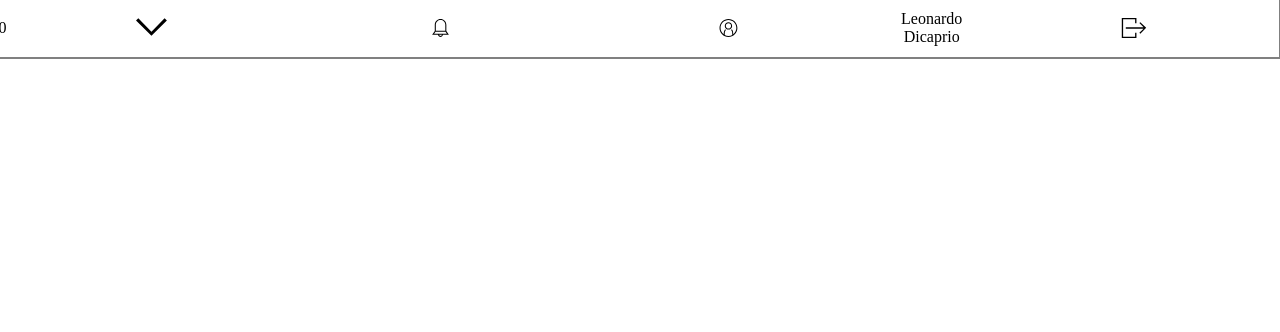
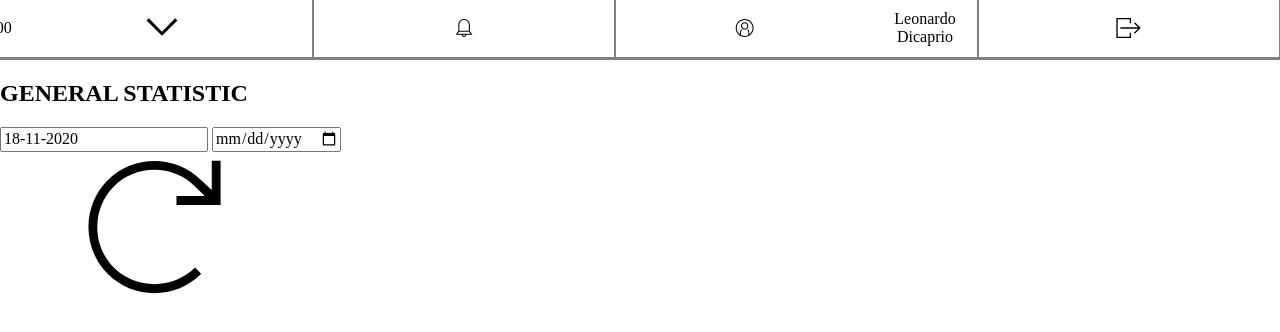
Before and after one commit to CarycaOlga/Project-individual, a website: page index.html in a window 1280 px wide. Drawn offline with Linux system fonts and the light colour scheme.

Commit message:
code navbar

```diff
--- a/index.html
+++ b/index.html
@@ -14,11 +14,25 @@
       <div class="user">
         <div class="user-box">
           <svg class="wallet"><use xlink:href="./images/icons/wallet.svg#Layer_1"></use></svg><span>$1500.00 </span><svg class="arrow"><use xlink:href="./images/icons/arrow-down.svg#Layer_1"></use></svg>
+        </div>
+        <div class="user-box">
           <svg class="ring-bell"><use xlink:href="./images/icons/notification.svg#Layer_1"></use></svg>
-          <svg class="user-face"><use xlink:href="./images/icons/profile.svg#Layer_1"></use></svg><span class="user-bar-box-text">Leonardo Dicaprio</span>
+        </div>
+        <div class="user-box">
+          <svg class="user-face"><use xlink:href="./images/icons/profile.svg#Layer_1"></use></svg><span class="user-box-text">Leonardo Dicaprio</span>
+        </div>
+        <div class="user-box">
           <svg class="user-door"><use xlink:href="./images/icons/quit.svg#Layer_1"></use></svg>
         </div>
       </div>
     </nav>
+    <section class="content-general">
+      <h2 class="general-title">GENERAL STATISTIC</h2>
+      <div class="data">
+        <input type="text" value="18-11-2020" readonly>
+        <input class="refresher" id="theDate" type="date">
+      </div>
+      <a class="btn btn-refresher"><svg class="refresh"><use xlink:href="./images/icons/refresh.svg#Layer_1"></use></svg></a>
+    </section>
   </div>
 </body>
--- a/sass/sections/_top-bar.scss
+++ b/sass/sections/_top-bar.scss
@@ -1,16 +1,18 @@
 .top-bar {
   background-color: white;
   position: sticky;
-  border-bottom: 1px solid gray
 }
-.user{
+
+.user {
   display: flex;
+  flex-wrap: wrap;
   flex-direction: row;
   background-color: white;
   width: 100%;
   height: 100%;
   justify-content: flex-end;
   border-bottom: 2px solid gray;
+
   .user-box {
     display: flex;
     align-items: center;
@@ -18,8 +20,19 @@
     border-left: 1px solid gray;
     padding: 10px 0;
     text-align: center;
-    svg {
-      height: 20px;
+
+    .user-box-text {
+      padding-right: 15px;
     }
   }
 }
+
+@media (max-width: 768px) {
+  .user {
+    display: none;
+  }
+
+  .top-bar {
+    display: none;
+  }
+}
```
Also changed, not shown: css/style.css, 1 other file.
